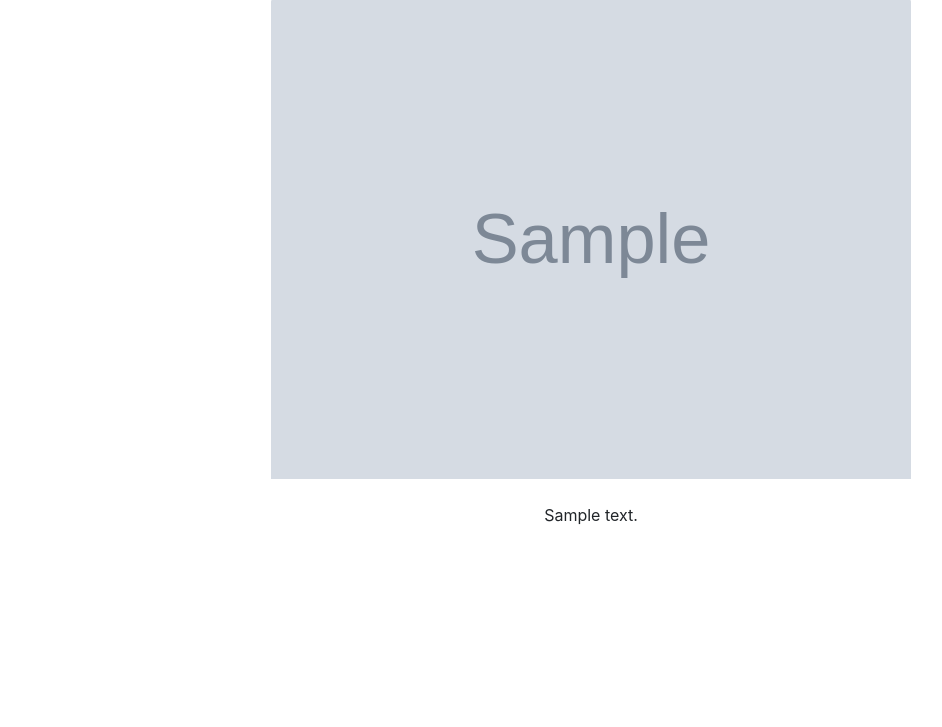
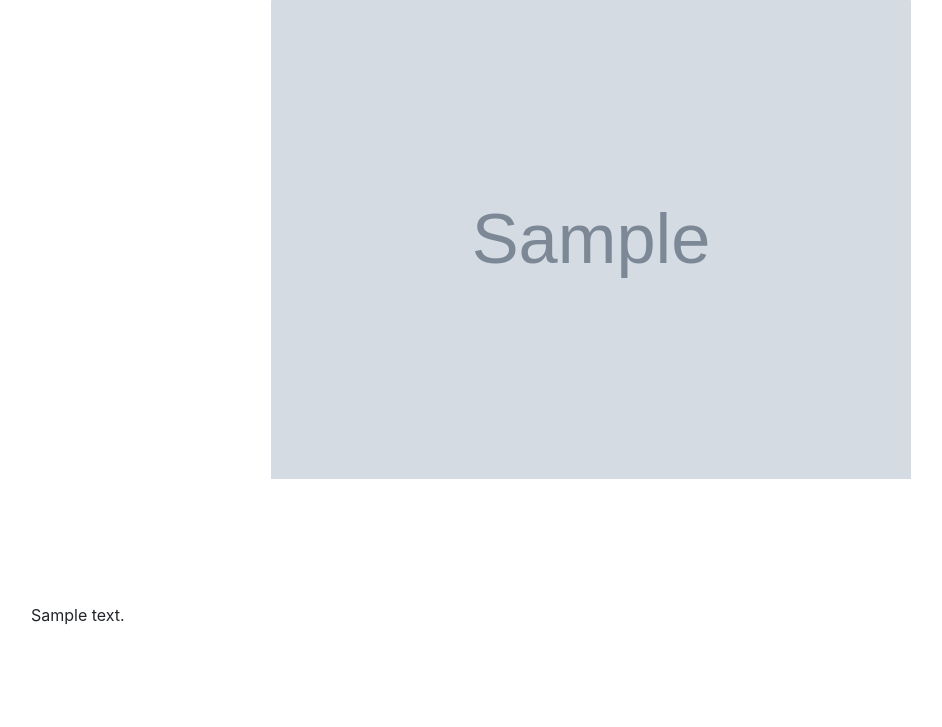
Before and after one commit to purple-phoenix/dailyprogrammer-blog, a Django app: page /post/1/ in a window 1280 px wide. Shown: the part 103-830 px from the top of the page, without its empty margins (49-991 px from the left). Before the commit the page ends 628 px from the top, so only its background shows below. Run offline with Django 3.2, Linux system fonts and the light colour scheme; tables that the repository leaves empty hold one stand-in row (values such as "Sample post"); grey boxes marked "Sample" are stand-in pictures; some libraries are stand-ins or nearby versions.

Commit message:
Touch up post detail page

```diff
--- a/blog/templates/post_detail.html
+++ b/blog/templates/post_detail.html
@@ -9,7 +9,7 @@
 
 <img class="card-img-top center" src="{{ MEDIA_URL }}{{ post.picture }}">
 <br/>
-<div class="center">
+<div class="margin_space">
     {{post.content |safe}}
 </div>
 
```
